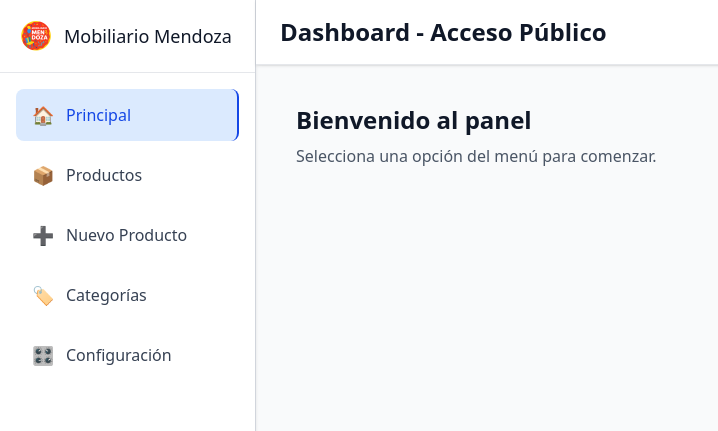
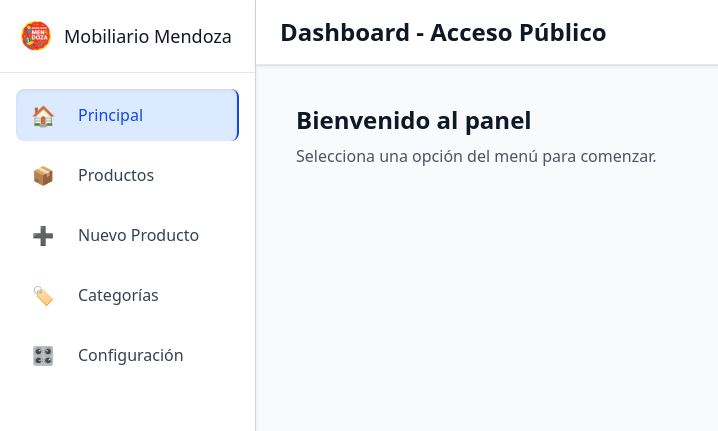
Before and after one commit to arm-code/i-am-a-pos-frontend, a Next.js app: page / in a window 1280 px wide. Shown: the top 431 px of the page, without its empty margins (0-718 px from the left). Built offline with nearby package versions, Linux system fonts and the light colour scheme; no server answers.

Commit message:
fix: aligment in side bar navigation hidden

```diff
--- a/app/(public)/auth/login/page.tsx
+++ b/app/(public)/auth/login/page.tsx
@@ -18,7 +18,7 @@ export default function LoginPage() {
       await loginUser(formData.get("email") as string, formData.get("password") as string)
       setMessage("Se ha iniciado sesión correctamente")
       setLoading(false)
-      router.push("/dashboard")
+      router.push("/")
     } catch (err: any) {
       setMessage("Error: " + err.message)
     }
--- a/components/sidebar/SidebarNav.tsx
+++ b/components/sidebar/SidebarNav.tsx
@@ -1,36 +1,55 @@
-import { View } from "@/types/View.types";
-
+import { View } from '@/types/View.types';
 
 export default function SidebarNav({
   items,
   currentView,
   onViewChange,
-  isSidebarOpen
+  isSidebarOpen,
 }: {
-  items: { id: View; label: string; icon: string }[]
-  currentView: View
-  onViewChange: (view: View) => void
-  isSidebarOpen: boolean
+  items: { id: View; label: string; icon: string }[];
+  currentView: View;
+  onViewChange: (view: View) => void;
+  isSidebarOpen: boolean;
 }) {
   return (
     <nav className="p-4">
       <ul className="space-y-2">
-        {items.map((item) => (
+        {items.map((item) => {
+          const isActive = currentView === item.id;
+
+          return (
             <li key={item.id}>
               <button
                 onClick={() => onViewChange(item.id)}
-              className={`w-full flex items-center hover:cursor-pointer space-x-3 px-4 py-3 rounded-lg text-left transition-colors ${
-                currentView === item.id
-                  ? "bg-blue-100 text-blue-700 border-r-2 border-blue-700"
-                  : "text-gray-700 hover:bg-gray-100"
+                className={`w-full flex items-center hover:cursor-pointer px-4 py-3 rounded-lg text-left transition-all duration-200
+                  ${
+                    isActive
+                      ? isSidebarOpen
+                        ? 'bg-blue-100 text-blue-700 border-r-2 border-blue-700 shadow-inner'
+                        : 'bg-blue-100 text-blue-700 border-none shadow-none justify-center'
+                      : 'text-gray-700 hover:bg-gray-100 justify-center'
+                  }
+                  ${isSidebarOpen ? 'justify-start space-x-3' : 'justify-center'}
+                `}
+              >
+                {/* Icono */}
+                <span
+                  className={`text-lg transition-transform ${
+                    isActive ? 'scale-110' : 'group-hover:scale-105'
                   }`}
                 >
-              <span className="text-lg">{item.icon}</span>
-              {isSidebarOpen && <span className="font-medium">{item.label}</span>}
+                  {item.icon}
+                </span>
+
+                {/* Etiqueta visible solo si el sidebar está abierto */}
+                {isSidebarOpen && (
+                  <span className="font-medium ml-3 truncate">{item.label}</span>
+                )}
               </button>
             </li>
-        ))}
+          );
+        })}
       </ul>
     </nav>
-  )
+  );
 }
```
Lines whose indentation alone changed are shown as unchanged.
